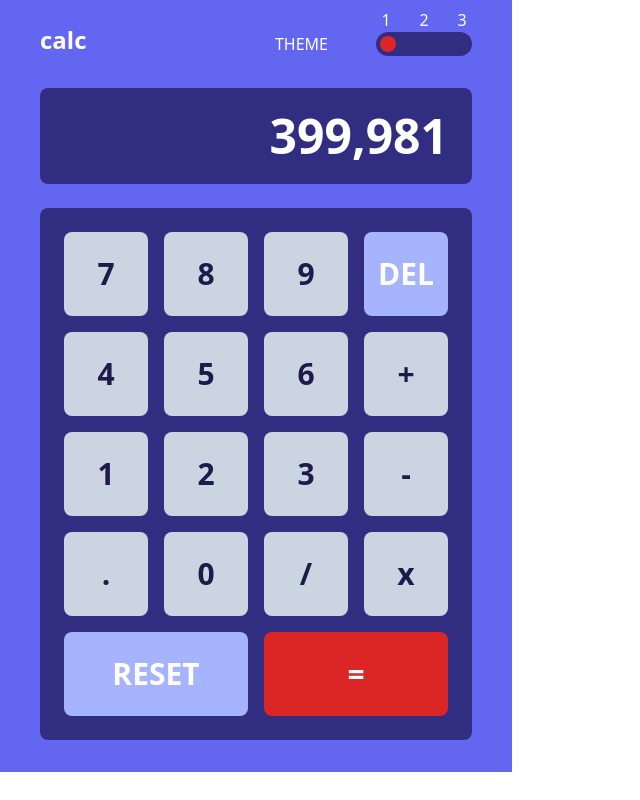
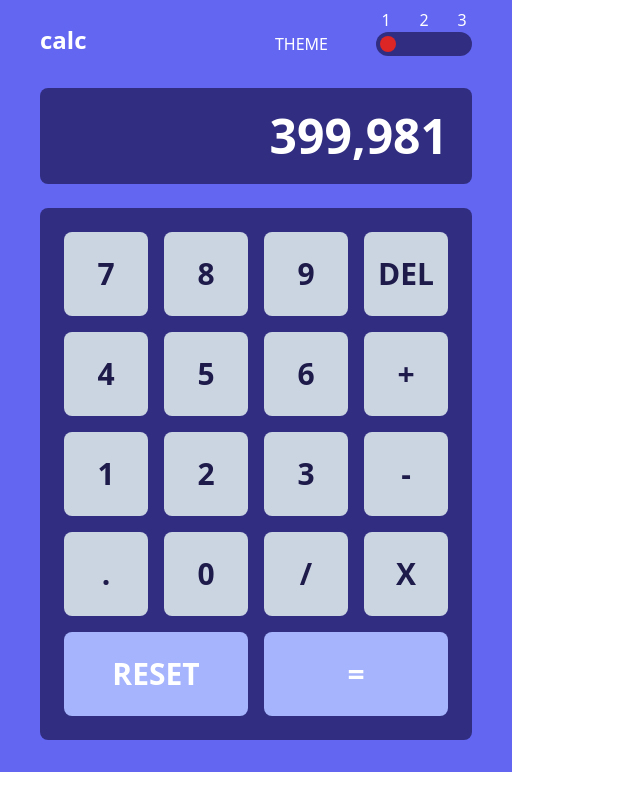
Before and after one commit to Kris1027/react-calculator-app, a React (Vite) app: page / in a window 1280 px wide. Shown: the whole page, without its empty margins (0-640 px from the left). Built offline with nearby package versions, Linux system fonts and the light colour scheme.

Commit message:
create buttons components

```diff
--- /dev/null
+++ b/src/components/BigButton.jsx
@@ -0,0 +1,9 @@
+function BigButton({ children }) {
+  return (
+    <button className="col-span-2 rounded-lg bg-indigo-300 py-6 uppercase text-white hover:bg-indigo-200 active:scale-95">
+      {children}
+    </button>
+  );
+}
+
+export default BigButton;
--- /dev/null
+++ b/src/components/Button.jsx
@@ -0,0 +1,9 @@
+function Button({ children }) {
+  return (
+    <button className="rounded-lg bg-slate-300 py-6 uppercase text-indigo-950 hover:bg-slate-100 active:scale-95">
+      {children}
+    </button>
+  );
+}
+
+export default Button;
--- a/src/ui/Main.jsx
+++ b/src/ui/Main.jsx
@@ -1,64 +1,31 @@
+import Button from '../components/Button';
+import BigButton from '../components/BigButton';
+
 function Main() {
   return (
     <main className="flex flex-col gap-y-6">
       <div className="rounded-lg bg-indigo-900 p-6 text-end text-5xl font-bold text-white">
         399,981
       </div>
-      <div className="grid grid-cols-4 gap-4 rounded-lg bg-indigo-900 p-6 text-end text-3xl font-bold text-white">
-        <button className="rounded-lg bg-slate-300 py-6 text-indigo-950 hover:bg-slate-100 active:scale-95">
-          7
-        </button>
-        <button className="rounded-lg bg-slate-300 py-6 text-indigo-950 hover:bg-slate-100 active:scale-95">
-          8
-        </button>
-        <button className="rounded-lg bg-slate-300 py-6 text-indigo-950 hover:bg-slate-100 active:scale-95">
-          9
-        </button>
-        <button className="rounded-lg bg-indigo-300 py-6 text-white hover:bg-indigo-200 active:scale-95">
-          DEL
-        </button>
-        <button className="rounded-lg bg-slate-300 py-6 text-indigo-950 hover:bg-slate-100 active:scale-95">
-          4
-        </button>
-        <button className="rounded-lg bg-slate-300 py-6 text-indigo-950 hover:bg-slate-100 active:scale-95">
-          5
-        </button>
-        <button className="rounded-lg bg-slate-300 py-6 text-indigo-950 hover:bg-slate-100 active:scale-95">
-          6
-        </button>
-        <button className="rounded-lg bg-slate-300 py-6 text-indigo-950 hover:bg-slate-100 active:scale-95">
-          +
-        </button>
-        <button className="rounded-lg bg-slate-300 py-6 text-indigo-950 hover:bg-slate-100 active:scale-95">
-          1
-        </button>
-        <button className="rounded-lg bg-slate-300 py-6 text-indigo-950 hover:bg-slate-100 active:scale-95">
-          2
-        </button>
-        <button className="rounded-lg bg-slate-300 py-6 text-indigo-950 hover:bg-slate-100 active:scale-95">
-          3
-        </button>
-        <button className="rounded-lg bg-slate-300 py-6 text-indigo-950 hover:bg-slate-100 active:scale-95">
-          -
-        </button>
-        <button className="rounded-lg bg-slate-300 py-6 text-indigo-950 hover:bg-slate-100 active:scale-95">
-          .
-        </button>
-        <button className="rounded-lg bg-slate-300 py-6 text-indigo-950 hover:bg-slate-100 active:scale-95">
-          0
-        </button>
-        <button className="rounded-lg bg-slate-300 py-6 text-indigo-950 hover:bg-slate-100 active:scale-95">
-          /
-        </button>
-        <button className="rounded-lg bg-slate-300 py-6 text-indigo-950 hover:bg-slate-100 active:scale-95">
-          x
-        </button>
-        <button className="col-span-2 rounded-lg bg-indigo-300 py-6 text-white hover:bg-indigo-200 active:scale-95">
-          RESET
-        </button>
-        <button className="col-span-2 rounded-lg bg-red-600 py-6 text-white hover:bg-red-500 active:scale-95">
-          =
-        </button>
+      <div className="grid grid-cols-4 gap-4 rounded-lg bg-indigo-900 p-6 text-3xl font-bold">
+        <Button>7</Button>
+        <Button>8</Button>
+        <Button>9</Button>
+        <Button>del</Button>
+        <Button>4</Button>
+        <Button>5</Button>
+        <Button>6</Button>
+        <Button>+</Button>
+        <Button>1</Button>
+        <Button>2</Button>
+        <Button>3</Button>
+        <Button>-</Button>
+        <Button>.</Button>
+        <Button>0</Button>
+        <Button>/</Button>
+        <Button>x</Button>
+        <BigButton>reset</BigButton>
+        <BigButton>=</BigButton>
       </div>
     </main>
   );
```
